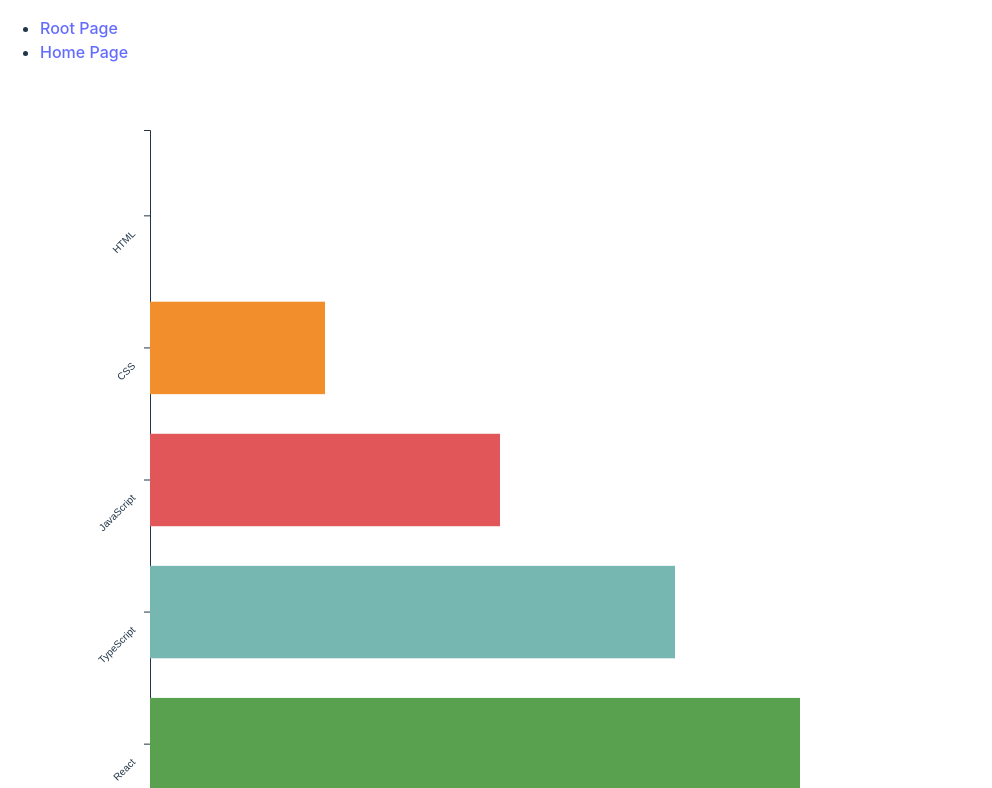
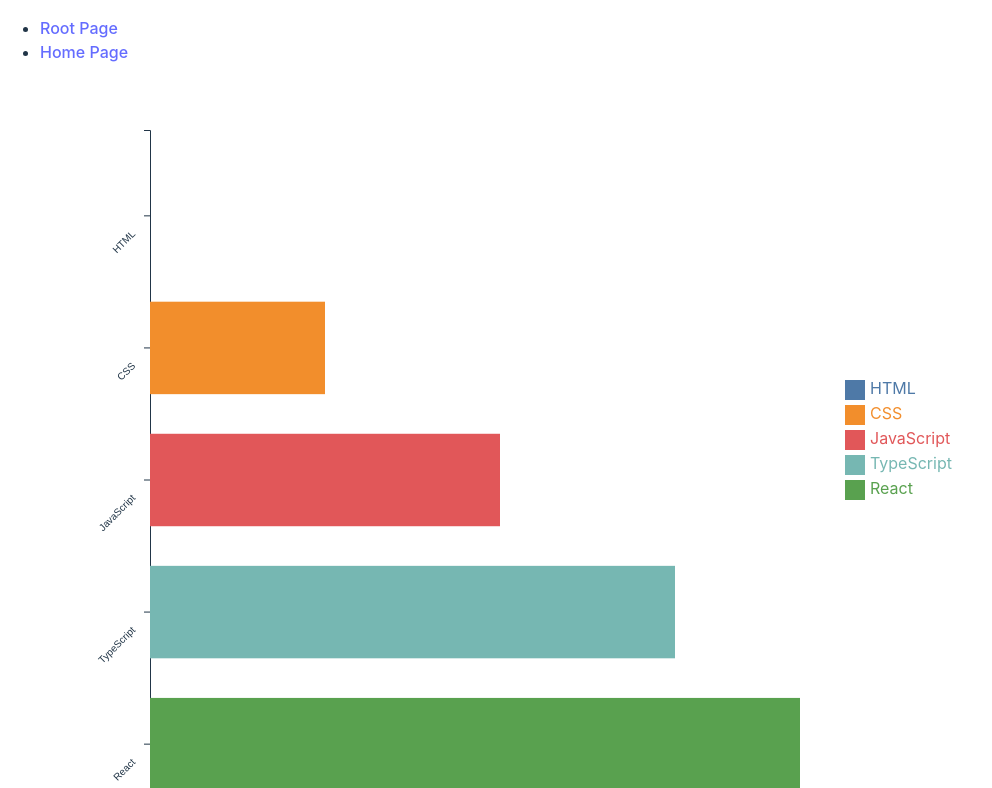
Before and after one commit to daydin14/d3ts, a React (Vite) app: page / in a window 1280 px wide. Shown: the top 788 px of the page, without its empty margins (0-992 px from the left). Built offline with nearby package versions, Linux system fonts and the light colour scheme.

Commit message:
Bar chart Legend cleanup, added chart css

```diff
--- a/src/components/d3/charts/bar/HorizontalBarChart.tsx
+++ b/src/components/d3/charts/bar/HorizontalBarChart.tsx
@@ -1,3 +1,6 @@
+// Styling
+import "../../styles.css";
+
 // Dependencies
 import React, { useRef, useEffect } from "react";
 import * as d3 from "d3";
@@ -113,7 +116,7 @@
       .text(ytitle)
       .attr("fill", "white");
 
-    // Add the bars to the chart
+    // Draw Bars
     svg
       .append("g")
       .attr("class", "bars")
@@ -148,30 +151,31 @@
       .attr("class", "legend");
     var size = 20;
     barLegend
-      .select(".legend")
       .append("g")
       .attr("class", "legend-squares")
       .selectAll("legend-squares")
       .data(normalizedData)
       .enter()
       .append("rect")
-      .attr("x", 75)
-      .attr("y", (_d, i) => 10 + i * (size + 5))
+      .attr("x", size + 25)
+      .attr("y", (_d, i) => margin.top + margin.bottom + i * (size + 5))
       .attr("width", size)
       .attr("height", size)
       .attr("fill", (d) => colorScale(d.label) as string)
       .on("mouseover", highlight)
       .on("mouseleave", noHightlight);
     barLegend
-      .select(".legend")
       .append("g")
       .attr("class", "legend-text")
       .selectAll("legend-text")
       .data(normalizedData)
       .enter()
       .append("text")
-      .attr("x", 100)
-      .attr("y", (_d, i) => 10 + i * (size + 5) + size / 2)
+      .attr("x", size + 50)
+      .attr(
+        "y",
+        (_d, i) => margin.top + margin.bottom + i * (size + 5) + size / 2
+      )
       .text((d: any) => d.label)
       .attr("text-anchor", "left")
       .style("alignment-baseline", "middle")
@@ -187,8 +191,10 @@
 
   return (
     <>
-      <svg ref={chartRef} />
-      <svg ref={legendRef} width={200} height={500} />
+      <div id="david">
+        <svg ref={chartRef} />
+        <svg ref={legendRef} width={250} height={height / 2} />
+      </div>
     </>
   );
 };
--- /dev/null
+++ b/src/components/d3/styles.css
@@ -0,0 +1,7 @@
+#david {
+    display: flex;
+    flex-direction: row;
+    justify-content: center;
+    align-items: center;
+    text-align: center;
+}
--- a/src/routes/Root.tsx
+++ b/src/routes/Root.tsx
@@ -45,7 +45,6 @@
         ytitle="Coding"
       />
       <br />
-      <br />
       <SingleStack data={singlestackdata} width={800} height={800} />
       <br />
       <br />
```
